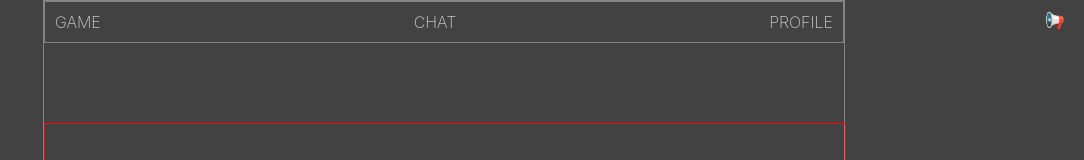
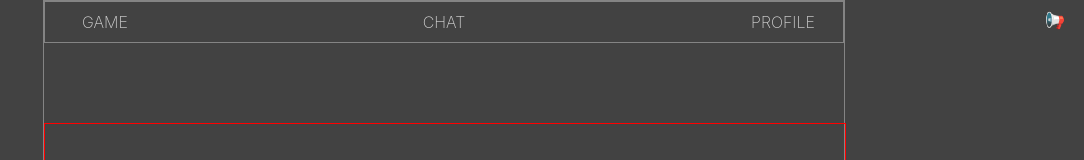
Before and after one commit to Make-Dongchoi-Member/mdm, a SvelteKit app in the folder web/client/: page /chat in a window 1280 px wide. Shown: the top 160 px of the page, without its empty margins (196-1280 px from the left). Built offline with nearby package versions, Linux system fonts and the light colour scheme; a web font is replaced by a local one.

Commit message:
Design: 각 페이지로 갈 수 있는 버튼의 가운데 정렬 맞춤

```diff
--- a/web/client/src/routes/(app)/+layout.svelte
+++ b/web/client/src/routes/(app)/+layout.svelte
@@ -94,9 +94,11 @@
         display: flex;
         flex-direction: row;
         justify-content: space-between;
+        text-align: center;
     }
 
     nav > a {
+        width: 100px;
         color: var(--text-color);
         padding: 10px 10px 10px 10px;
         text-decoration: none;
```
